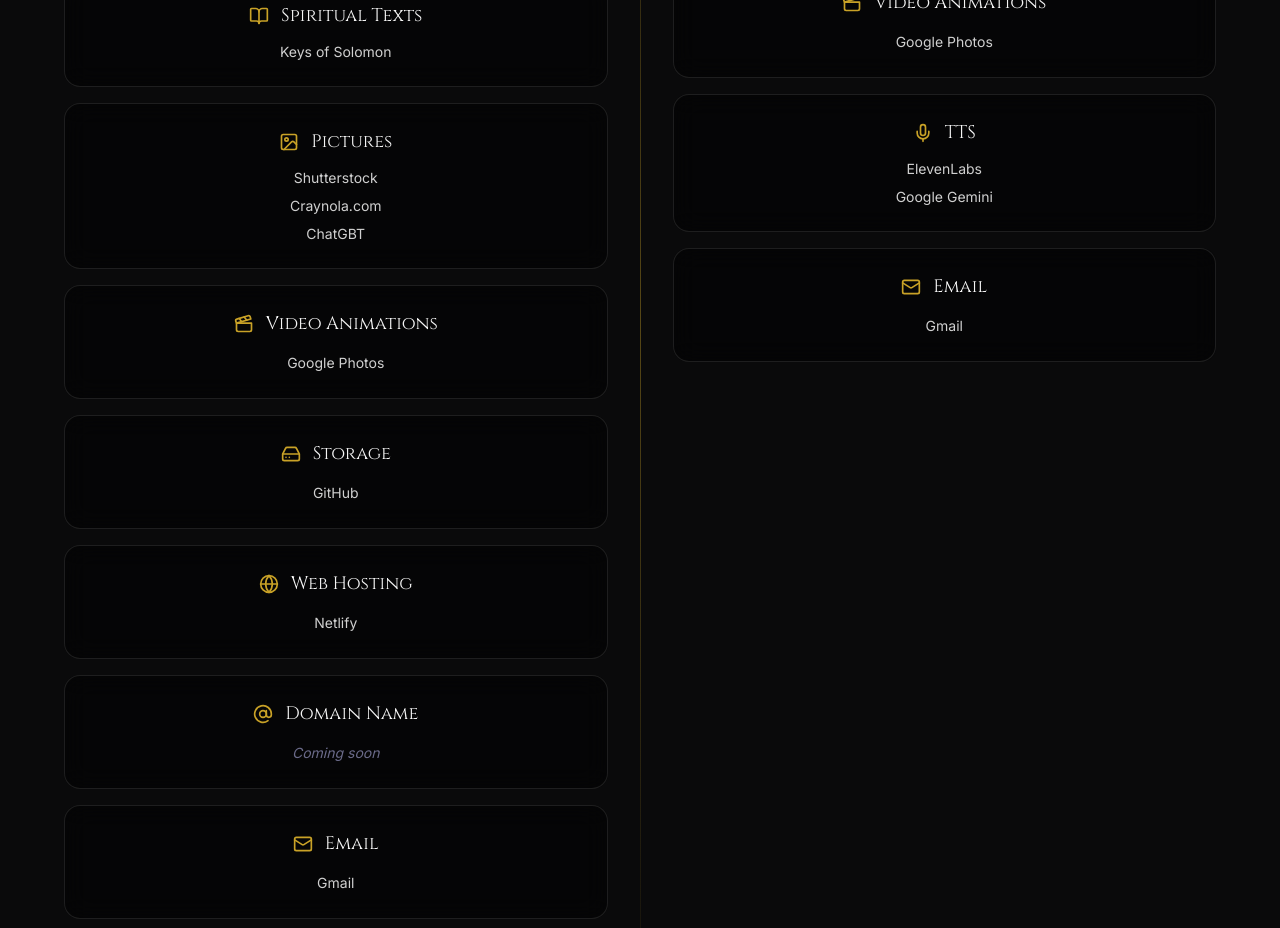
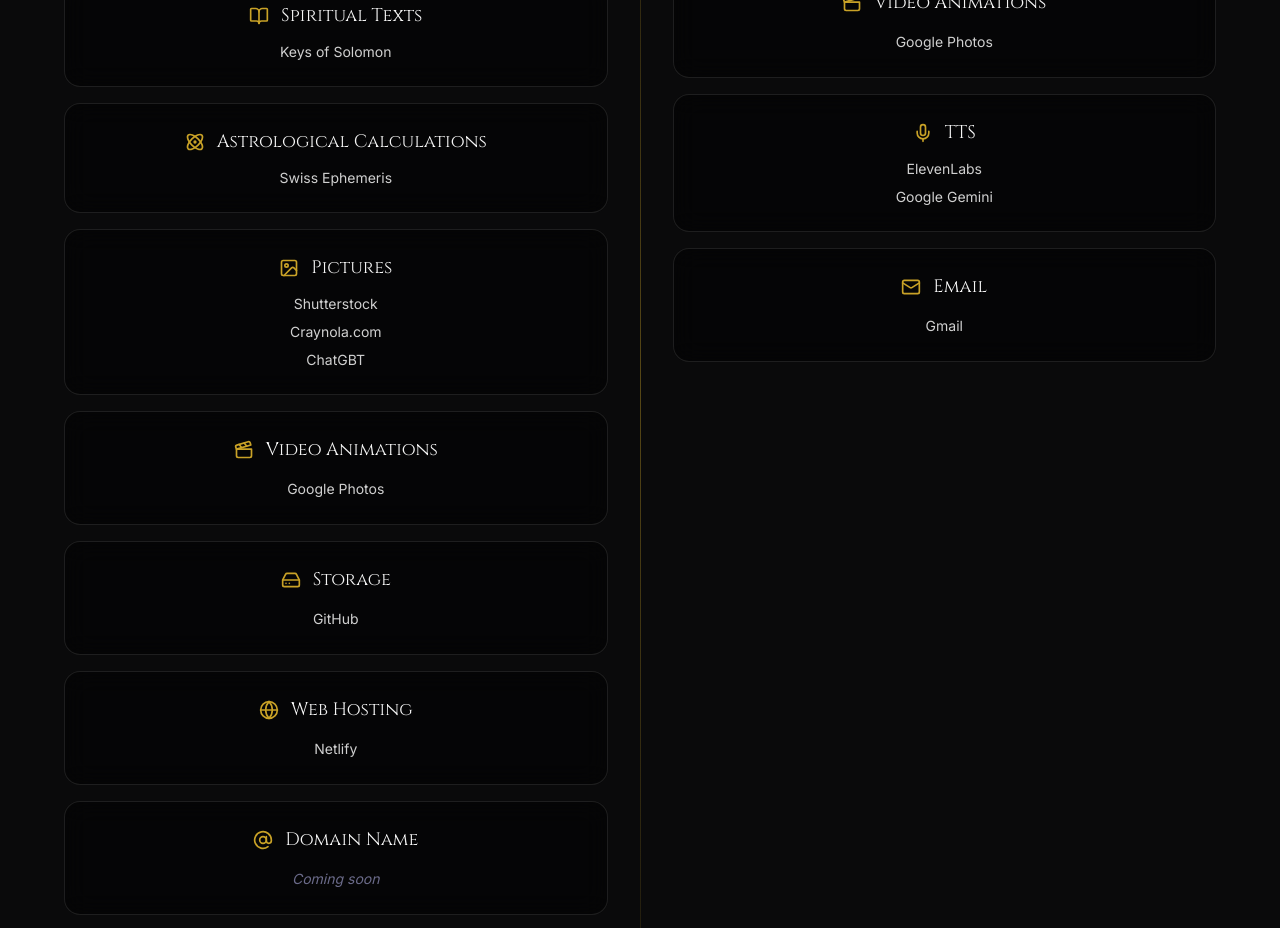
Before and after one commit to etheriasystems-2410/Etheriasystems.online, a React (Vite) app: page /credits in a window 1280 px wide. Shown: the part 860-1788 px from the top of the page. Built offline with nearby package versions, Linux system fonts and the light colour scheme.

Commit message:
Add Astrological Calculations (Swiss Ephemeris) to credits

```diff
--- a/src/pages/CreditsPage.tsx
+++ b/src/pages/CreditsPage.tsx
@@ -1,7 +1,7 @@
 import { useRef, useLayoutEffect } from 'react';
 import { gsap } from 'gsap';
 import { ScrollTrigger } from 'gsap/ScrollTrigger';
-import { Music, Image, Clapperboard, Mic, Code, HardDrive, Globe, AtSign, Mail, Terminal, Star, BookOpen } from 'lucide-react';
+import { Music, Image, Clapperboard, Mic, Code, HardDrive, Globe, AtSign, Mail, Terminal, Star, BookOpen, Atom } from 'lucide-react';
 import { Link } from 'react-router-dom';
 import LazyVideo from '../components/LazyVideo';
 
@@ -107,6 +107,16 @@
                   </div>
                   <div className="text-center space-y-2">
                     <p className="text-[#d0d0d0] text-sm">Keys of Solomon</p>
+                  </div>
+                </GlassCard>
+
+                <GlassCard className="p-5 sm:p-6">
+                  <div className="flex items-center gap-3 mb-3 justify-center">
+                    <Atom className="w-5 h-5 text-[#c9a227]" />
+                    <h3 className="font-cinzel text-base sm:text-lg text-[#f5f5f5]">Astrological Calculations</h3>
+                  </div>
+                  <div className="text-center space-y-2">
+                    <p className="text-[#d0d0d0] text-sm">Swiss Ephemeris</p>
                   </div>
                 </GlassCard>
 
```
